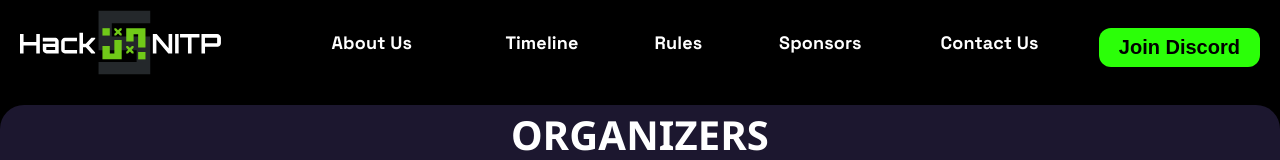
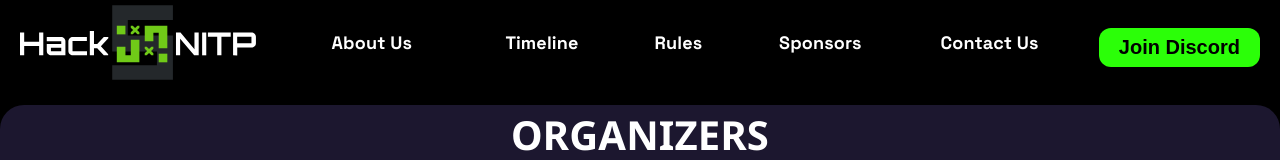
Before and after one commit to HackSlashNITP/hacknitp5.0, a Next.js app: page /contact-us in a window 1280 px wide. Shown: the top 160 px of the page. Built offline with nearby package versions, Linux system fonts and the light colour scheme.

Commit message:
add indicators in faq part

```diff
--- a/components/faq.js
+++ b/components/faq.js
@@ -1,7 +1,10 @@
 import React from "react";
+import { IoIosArrowUp, IoIosArrowDown } from 'react-icons/io';
+
 const Faq = ({ query, ans, id }) => {
   const handleClick = () => {
     document.querySelectorAll(".answer")[id].classList.toggle("hidden");
+    document.querySelectorAll(".indicator")[id].classList.toggle("rotate-180");
   };
 
   return (
@@ -12,10 +15,11 @@ const Faq = ({ query, ans, id }) => {
       <div className="faq-section">
         <div className="flex flex-row items-start justify-start text-start gap-x-3">
           <div className="flex flex-col justify-start items-start">
-            <div className="question">
+            <div className="question flex flex-row justify-between items-center">
               <h3 className="faq-ques text-lg md:text-xs sm:text-xs font-normal">
                 {query}
               </h3>
+              <IoIosArrowDown className="indicator transition-transform font-bold md:text-[15px] sm:text-[15px] ml-[10px]"/>
             </div>
             <div className="answer hidden">
               <p className="faq-ans ml-[20px] text-xs md:text-[16px] sm:text-[16px] font-light text-start">
--- a/components/header.js
+++ b/components/header.js
@@ -35,7 +35,7 @@ const Header= () => {
       id="navbar"
     >
       <img
-        className="relative w-[236.15px] h-[75px] shrink-0 pr-[35px] cursor-pointer"
+        className="relative w-[236.15px] h-[75px] shrink-0 cursor-pointer"
         alt=""
         src="../hacknitp57.svg"
         onClick={onHacknitp5ImageClick}
```
